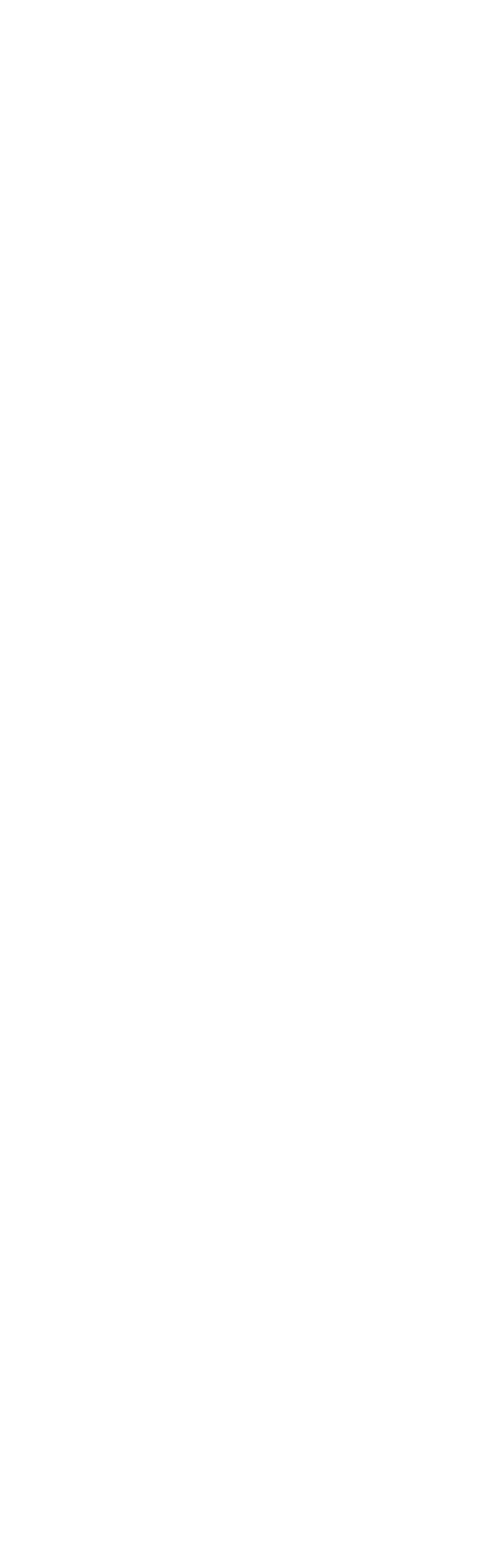
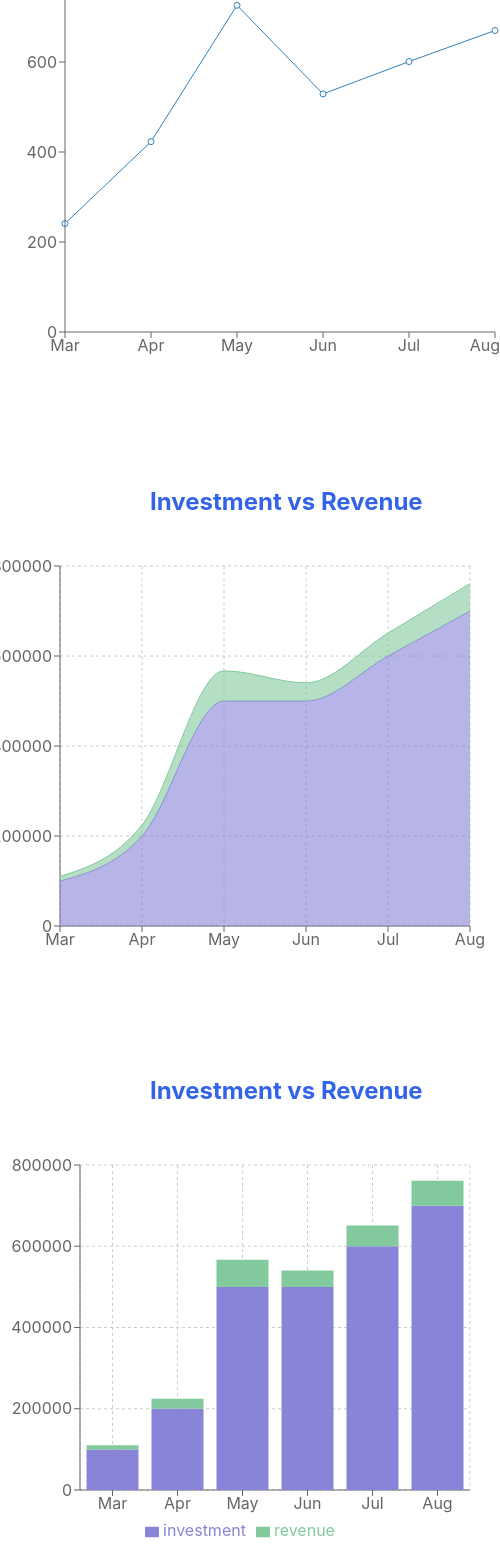
Before and after one commit to jrtanmoy/product-reviews-website, a React (Create React App) app: page /dashboard in a window 390 px wide. Shown: the part 316-1884 px from the top of the page, 500 px wide, since content can reach past the window. Before the commit the page ends 844 px from the top, so only its background shows below. Built offline with nearby package versions, Linux system fonts and the light colour scheme.

Commit message:
dashboard done

```diff
--- a/package.json
+++ b/package.json
@@ -10,6 +10,7 @@
     "react-dom": "^18.0.0",
     "react-router-dom": "^6.3.0",
     "react-scripts": "5.0.0",
+    "recharts": "^2.1.9",
     "web-vitals": "^2.1.4"
   },
   "scripts": {
--- /dev/null
+++ b/public/data.json
@@ -0,0 +1,38 @@
+[
+    {
+        "month": "Mar",
+        "investment": 100000,
+        "sell": 241,
+        "revenue": 10401
+    },
+    {
+        "month": "Apr",
+        "investment": 200000,
+        "sell": 423,
+        "revenue": 24500
+    },
+    {
+        "month": "May",
+        "investment": 500000,
+        "sell": 726,
+        "revenue": 67010
+    },
+    {
+        "month": "Jun",
+        "investment": 500000,
+        "sell": 529,
+        "revenue": 40405
+    },
+    {
+        "month": "Jul",
+        "investment": 600000,
+        "sell": 601,
+        "revenue": 50900
+    },
+    {
+        "month": "Aug",
+        "investment": 700000,
+        "sell": 670,
+        "revenue": 61000
+    }
+]
--- a/src/components/Dashboard/Dashboard.css
+++ b/src/components/Dashboard/Dashboard.css
@@ -0,0 +1,25 @@
+.all-chart-container{
+    margin-top: 80px;
+    padding-top: 40px;
+    display: grid;
+    grid-template-columns: repeat(2, 1fr);
+}
+.chart-container{
+    justify-content: center;
+    text-align: center;
+    margin-bottom: 40px;
+    padding-bottom: 40px;
+}
+.chart-title{
+    color: rgb(51, 99, 230);
+    margin-left: 150px;
+    margin-top: 20px;
+    padding-top: 20px;
+    text-align:justify ;
+}
+
+@media screen and (max-width:640px) {
+    .all-chart-container{
+        grid-template-columns: repeat(1, 1fr);
+    }
+}
--- a/src/components/Dashboard/Dashboard.js
+++ b/src/components/Dashboard/Dashboard.js
@@ -1,9 +1,82 @@
-import React from 'react';
+import React, { useEffect, useState } from 'react';
+import { Area, AreaChart, Bar, BarChart, CartesianGrid, Legend, Line, LineChart, RadialBar, RadialBarChart, Tooltip, XAxis, YAxis } from 'recharts';
+import './Dashboard.css'
 
 const Dashboard = () => {
+    const [chartData, setchartData] = useState([])
+    useEffect(() => {
+        fetch('data.json')
+            .then(res => res.json())
+            .then(data => setchartData(data))
+    }, [])
+
+
     return (
-        <div>
-            <h1>This is Dashboard.</h1>
+        <div className='all-chart-container'>
+            <div className='chart-container'>
+                <h2 className='chart-title'>Month wise sell</h2>
+                <br />
+                <br />
+                <div>
+                    <LineChart width={500} height={400} data={chartData}>
+                        <Line dataKey={'sell'}></Line>
+                        <XAxis dataKey="month"></XAxis>
+                        <Tooltip />
+                        <YAxis></YAxis>
+                    </LineChart>
+                </div>
+            </div>
+            <div className='chart-container'>
+                <h2 className='chart-title'>Investment vs Revenue</h2>
+                <br />
+                <br />
+                <div>
+                    <AreaChart
+                        width={500}
+                        height={400}
+                        data={chartData}
+                        margin={{
+                            top: 10,
+                            right: 30,
+                            left: 0,
+                            bottom: 0,
+                        }}
+                    >
+                        <CartesianGrid strokeDasharray="3 3" />
+                        <XAxis dataKey="month" />
+                        <YAxis />
+                        <Tooltip />
+                        <Area type="monotone" dataKey="investment" stackId="1" stroke="#8884d8" fill="#8884d8" />
+                        <Area type="monotone" dataKey="revenue" stackId="1" stroke="#82ca9d" fill="#82ca9d" />
+                    </AreaChart>
+                </div>
+            </div>
+            <div className='chart-container'>
+                <h2 className='chart-title'>Investment vs Revenue</h2>
+                <br />
+                <br />
+                <div>
+                    <BarChart
+                        width={500}
+                        height={400}
+                        data={chartData}
+                        margin={{
+                            top: 20,
+                            right: 30,
+                            left: 20,
+                            bottom: 5,
+                        }}
+                    >
+                        <CartesianGrid strokeDasharray="3 3" />
+                        <XAxis dataKey="month" />
+                        <YAxis />
+                        <Tooltip />
+                        <Legend />
+                        <Bar dataKey="investment" stackId="a" fill="#8884d8" />
+                        <Bar dataKey="revenue" stackId="a" fill="#82ca9d" />
+                    </BarChart>
+                </div>
+            </div>
         </div>
     );
 };
--- a/src/components/Header/Header.css
+++ b/src/components/Header/Header.css
@@ -8,7 +8,6 @@
 
 }
 .link-design nav a {
-    /* text-decoration: none; */
     margin-right: 20px;
     font-size: larger;
     font-weight: 600;
--- a/src/components/Review/Review.js
+++ b/src/components/Review/Review.js
@@ -1,14 +1,13 @@
 import React from 'react';
 import './Review.css'
 
-const Review = ({review}) => {
-    const {name, id , ratting, description} = review
+const Review = ({ review }) => {
+    const { name, ratting, description } = review
     return (
         <div className='review'>
             <h4>Name: {name}</h4>
             <p>Description: {description}</p>
             <h5>Ratting: {ratting}</h5>
-
         </div>
     );
 };
```
Also changed, not shown: 1 other file (tests, documents, lock files or other folders).
